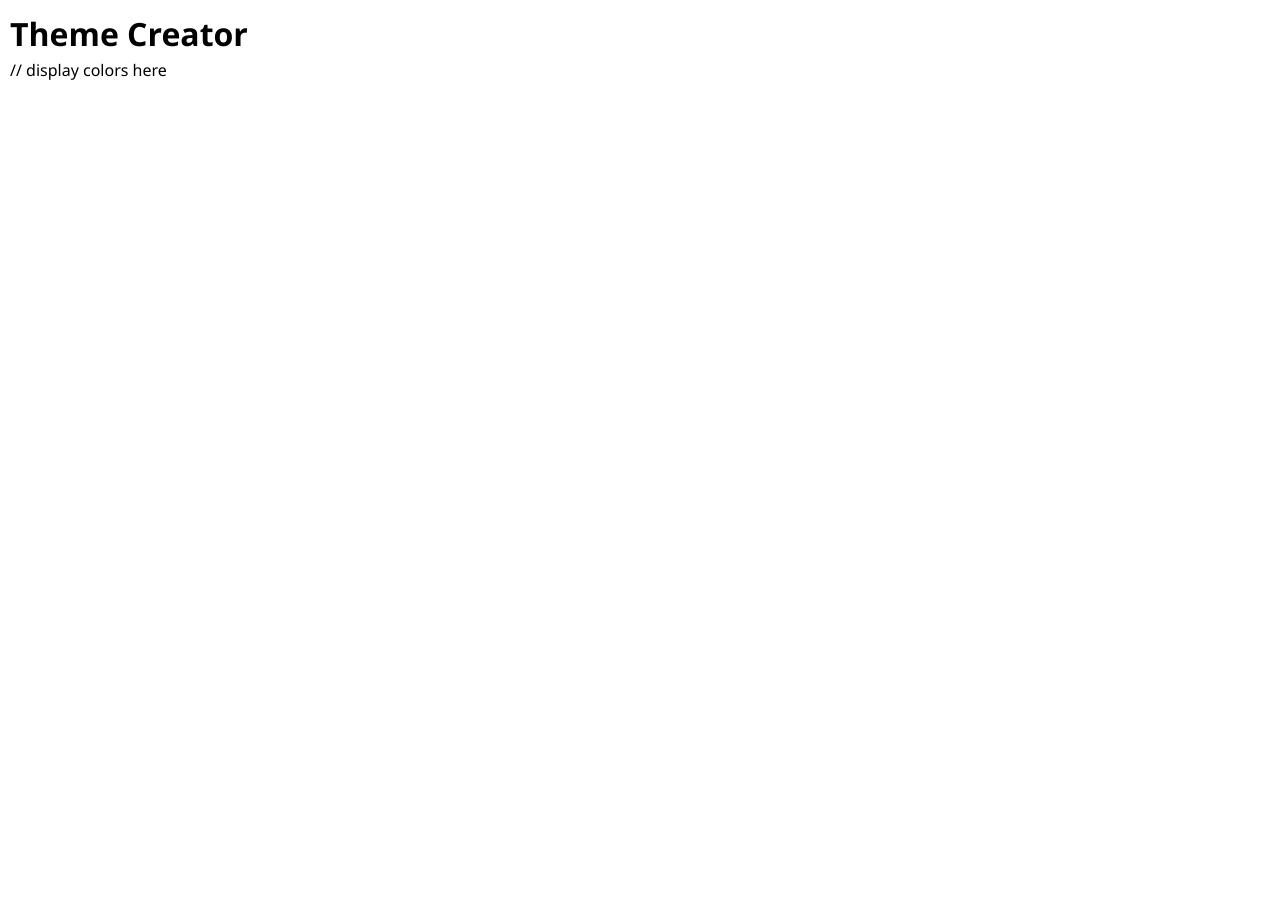
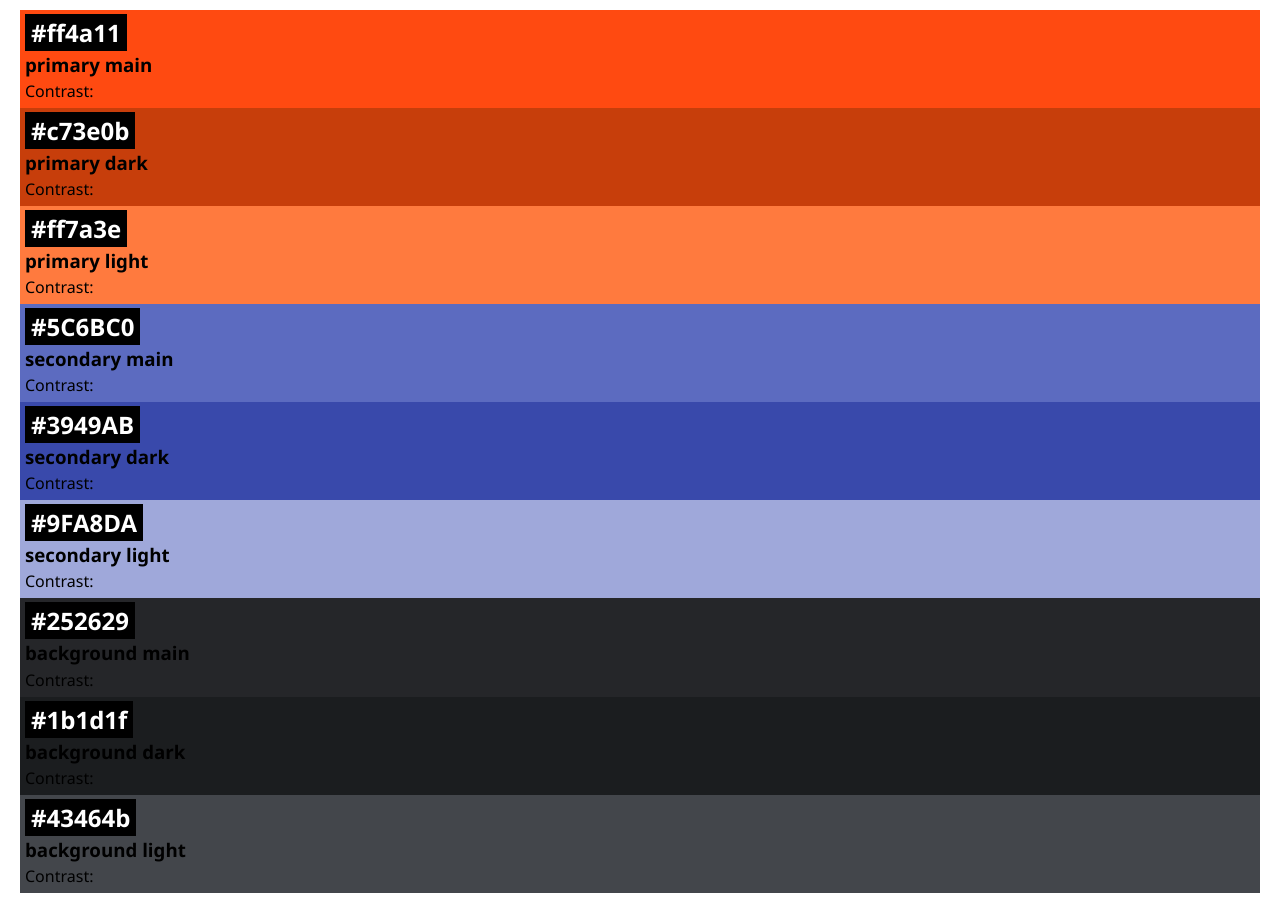
Before and after one commit to jaghori-dev/recap-4, a React (Vite) app: page / in a window 1280 px wide. Before the commit the page ends 800 px from the top, so only its background shows below. Built offline with nearby package versions, Linux system fonts and the light colour scheme.

Commit message:
add color themes card

```diff
--- a/src/App.jsx
+++ b/src/App.jsx
@@ -5,8 +5,16 @@
 function App() {
   return (
     <>
-      <h1>Theme Creator</h1>
-      // display colors here
+      {initialColors.map((color) => {
+        return (
+          <Color
+            key={color.id}
+            color={color.hex}
+            role={color.role}
+            contrastText={color.contrastText}
+          />
+        );
+      })}
     </>
   );
 }
--- a/src/Components/Color/Color.jsx
+++ b/src/Components/Color/Color.jsx
@@ -1,5 +1,14 @@
 import "./Color.css";
 
-export default function Color({ color }) {
-  return null;
+export default function Color({ color, role, contrast }) {
+  return (
+    <div
+      className="color-card"
+      style={{ backgroundColor: color, color: contrast }}
+    >
+      <h2 className="color-card-headline">{color}</h2>
+      <h3>{role}</h3>
+      <p>Contrast: {contrast}</p>
+    </div>
+  );
 }
```
